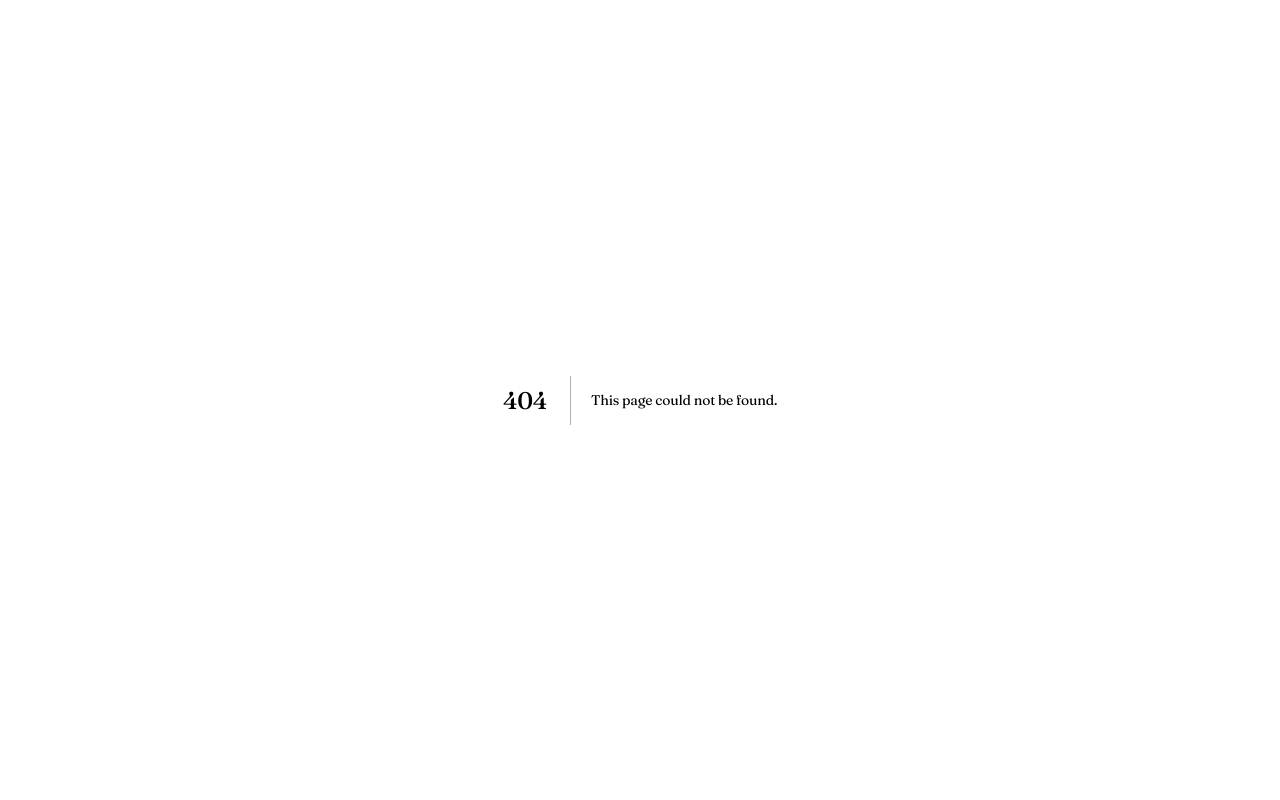
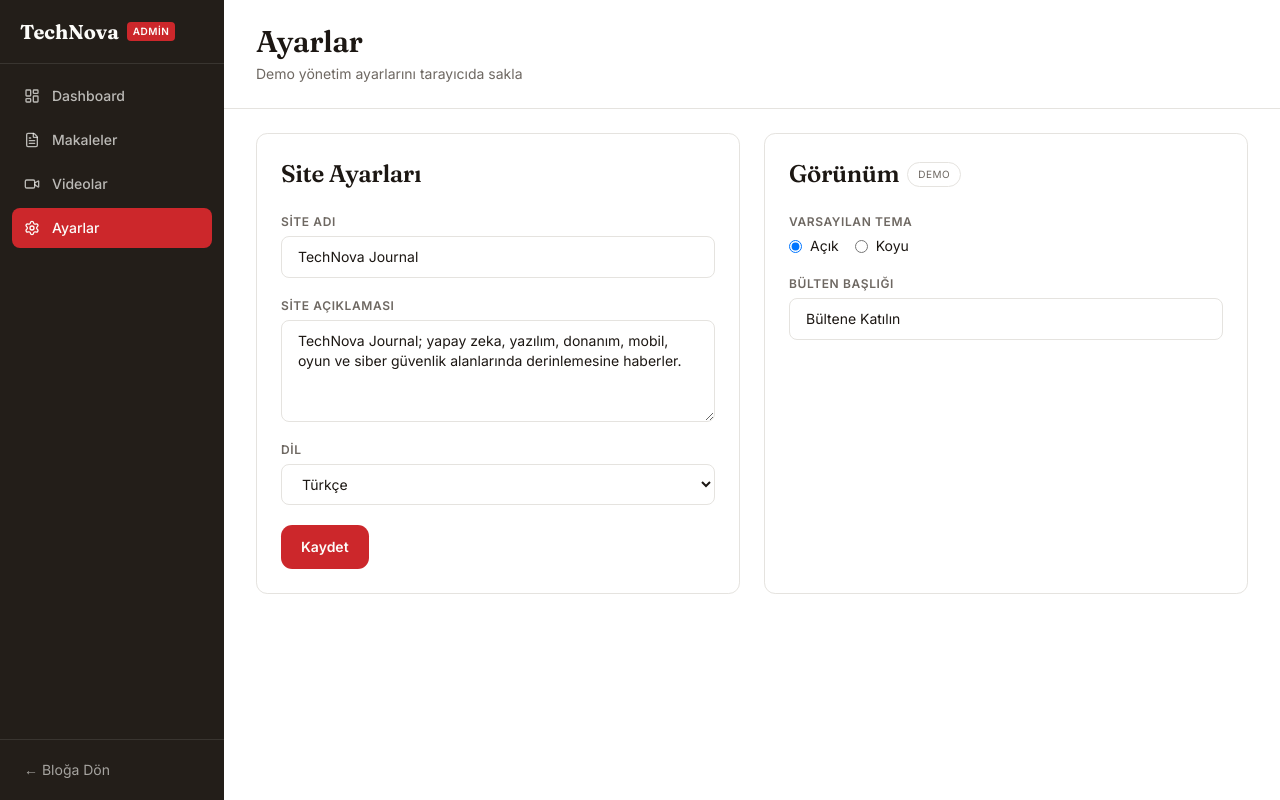
Before and after one commit to adakansoftware/blogdemobyadakansoftware, a Next.js app: page /admin/settings in a window 1280 px wide. Before the commit this address had no page. Built offline with nearby package versions, Linux system fonts and the light colour scheme.

Commit message:
feat(task-B8): add demo admin settings

```diff
--- /dev/null
+++ b/app/admin/settings/page.tsx
@@ -0,0 +1,154 @@
+'use client'
+
+import { useEffect, useState } from 'react'
+import { FormField } from '@/components/admin/form-field'
+
+const SETTINGS_KEY = 'technova_admin_settings'
+const inputClassName =
+  'w-full rounded-lg border border-border bg-background px-4 py-2.5 text-sm outline-none focus:border-accent'
+
+type AdminSettings = {
+  siteName: string
+  description: string
+  language: 'tr' | 'en'
+  theme: 'light' | 'dark'
+  newsletterTitle: string
+}
+
+const defaultSettings: AdminSettings = {
+  siteName: 'TechNova Journal',
+  description:
+    'TechNova Journal; yapay zeka, yazılım, donanım, mobil, oyun ve siber güvenlik alanlarında derinlemesine haberler.',
+  language: 'tr',
+  theme: 'light',
+  newsletterTitle: 'Bültene Katılın',
+}
+
+export default function AdminSettingsPage() {
+  const [settings, setSettings] = useState<AdminSettings>(defaultSettings)
+  const [showToast, setShowToast] = useState(false)
+
+  useEffect(() => {
+    try {
+      const stored = localStorage.getItem(SETTINGS_KEY)
+      if (stored) {
+        setSettings({ ...defaultSettings, ...(JSON.parse(stored) as Partial<AdminSettings>) })
+      }
+    } catch {
+      setSettings(defaultSettings)
+    }
+  }, [])
+
+  function updateSettings<K extends keyof AdminSettings>(key: K, value: AdminSettings[K]) {
+    setSettings((current) => ({ ...current, [key]: value }))
+  }
+
+  function handleSave() {
+    localStorage.setItem(SETTINGS_KEY, JSON.stringify(settings))
+    setShowToast(true)
+    window.setTimeout(() => setShowToast(false), 3000)
+  }
+
+  return (
+    <>
+      <div className="border-b border-border px-8 py-6">
+        <h1 className="font-heading text-3xl font-semibold">Ayarlar</h1>
+        <p className="mt-1 text-sm text-muted-foreground">
+          Demo yönetim ayarlarını tarayıcıda sakla
+        </p>
+      </div>
+
+      <div className="grid gap-6 px-8 py-6 xl:grid-cols-2">
+        <div className="rounded-xl border border-border bg-card p-6">
+          <div className="flex items-center gap-2">
+            <h2 className="font-heading text-2xl font-semibold">Site Ayarları</h2>
+          </div>
+          <div className="mt-6 space-y-5">
+            <FormField label="Site Adı">
+              <input
+                value={settings.siteName}
+                onChange={(event) => updateSettings('siteName', event.target.value)}
+                className={inputClassName}
+              />
+            </FormField>
+            <FormField label="Site Açıklaması">
+              <textarea
+                value={settings.description}
+                onChange={(event) => updateSettings('description', event.target.value)}
+                rows={4}
+                className={inputClassName}
+              />
+            </FormField>
+            <FormField label="Dil">
+              <select
+                value={settings.language}
+                onChange={(event) =>
+                  updateSettings('language', event.target.value as AdminSettings['language'])
+                }
+                className={inputClassName}
+              >
+                <option value="tr">Türkçe</option>
+                <option value="en">English</option>
+              </select>
+            </FormField>
+            <button
+              type="button"
+              onClick={handleSave}
+              className="rounded-xl bg-accent px-5 py-3 text-sm font-semibold text-accent-foreground transition-opacity hover:opacity-90"
+            >
+              Kaydet
+            </button>
+          </div>
+        </div>
+
+        <div className="rounded-xl border border-border bg-card p-6">
+          <div className="flex items-center gap-2">
+            <h2 className="font-heading text-2xl font-semibold">Görünüm</h2>
+            <span className="rounded-full border border-border px-2.5 py-1 text-[10px] uppercase tracking-wider text-muted-foreground">
+              Demo
+            </span>
+          </div>
+          <div className="mt-6 space-y-5">
+            <FormField label="Varsayılan Tema">
+              <div className="flex gap-4">
+                <label className="flex items-center gap-2 text-sm">
+                  <input
+                    type="radio"
+                    name="theme"
+                    value="light"
+                    checked={settings.theme === 'light'}
+                    onChange={() => updateSettings('theme', 'light')}
+                  />
+                  Açık
+                </label>
+                <label className="flex items-center gap-2 text-sm">
+                  <input
+                    type="radio"
+                    name="theme"
+                    value="dark"
+                    checked={settings.theme === 'dark'}
+                    onChange={() => updateSettings('theme', 'dark')}
+                  />
+                  Koyu
+                </label>
+              </div>
+            </FormField>
+            <FormField label="Bülten Başlığı">
+              <input
+                value={settings.newsletterTitle}
+                onChange={(event) => updateSettings('newsletterTitle', event.target.value)}
+                className={inputClassName}
+              />
+            </FormField>
+          </div>
+        </div>
+      </div>
+
+      {showToast && (
+        <div className="fixed bottom-4 right-4 rounded-xl border border-border bg-card px-4 py-3 text-sm shadow-lg">
+          Ayarlar kaydedildi!
+        </div>
+      )}
+    </>
+  )
+}
```
